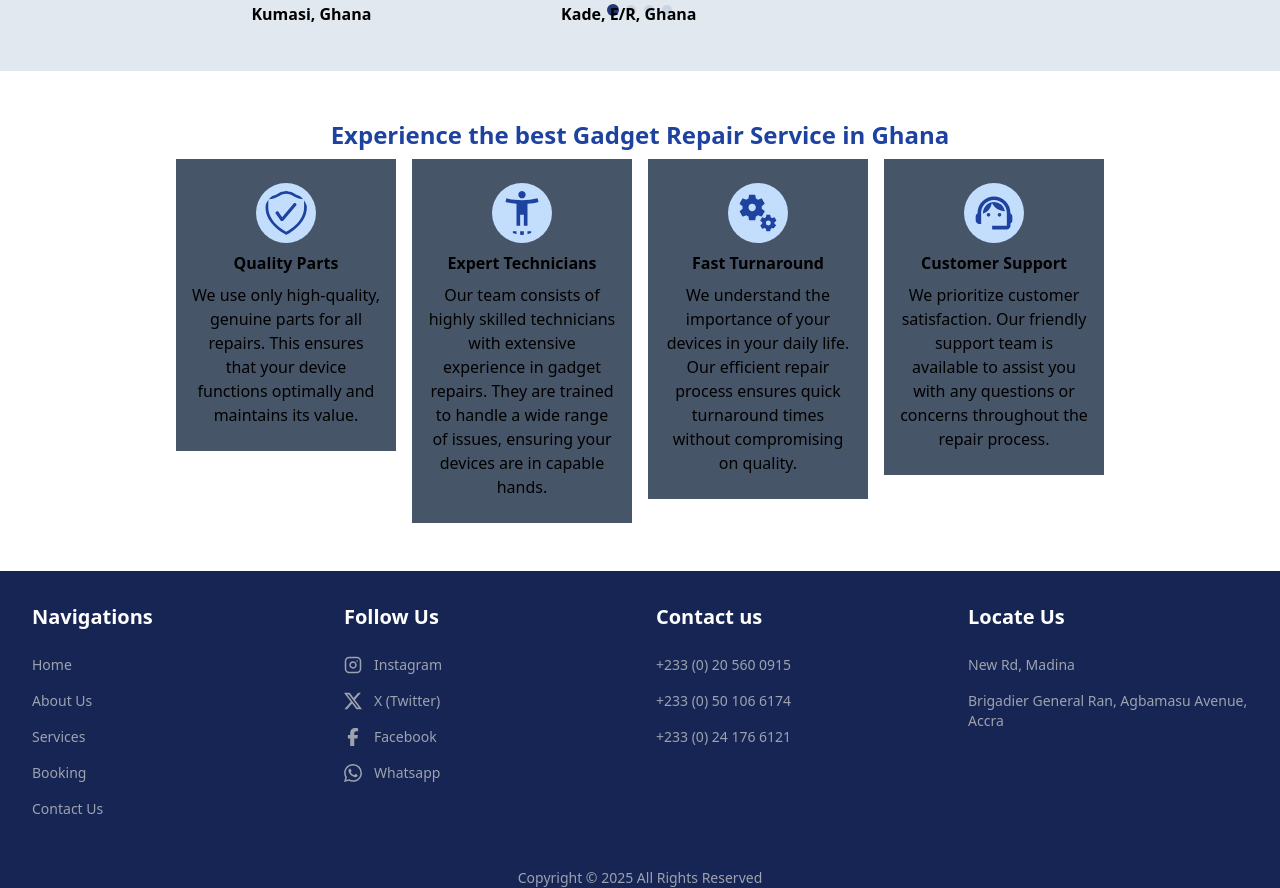
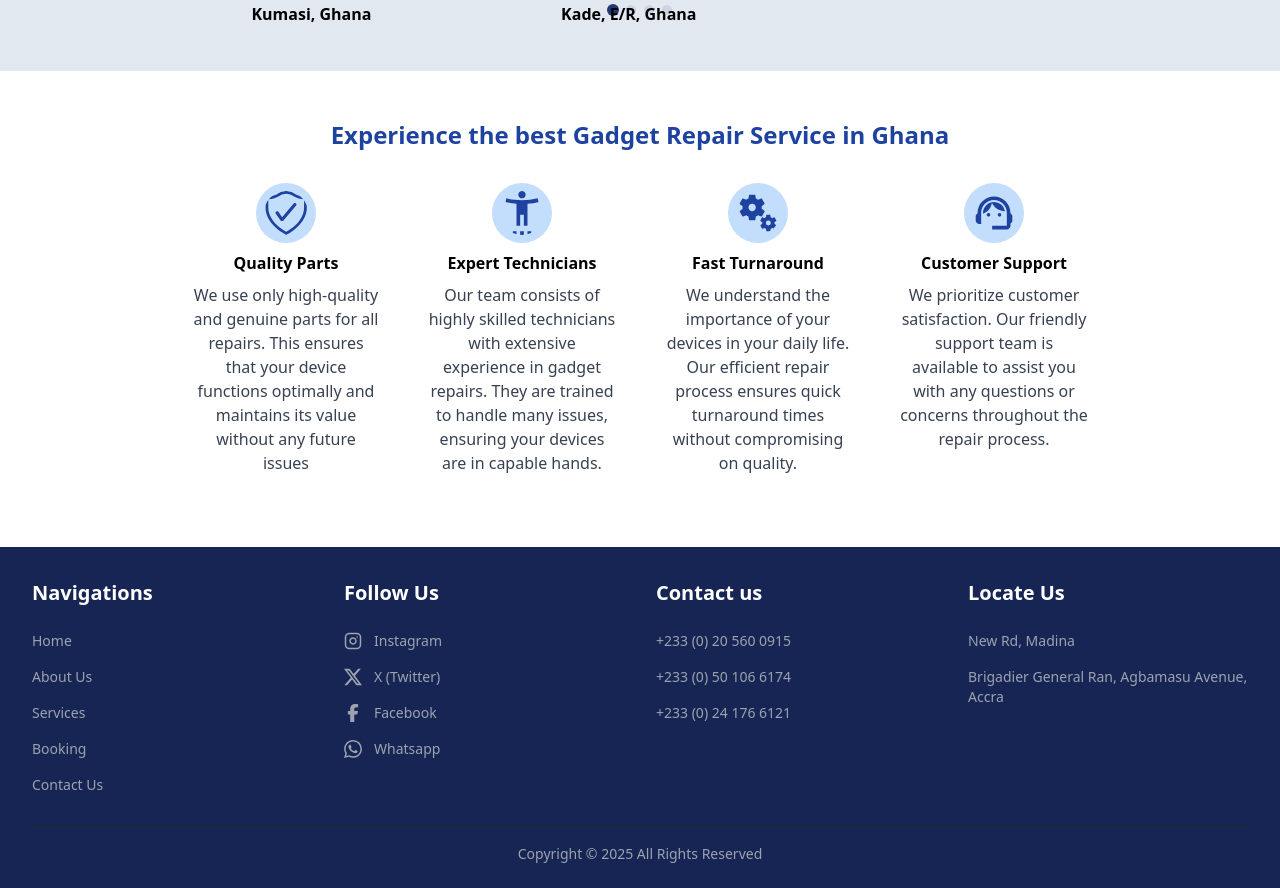
Before and after one commit to f90dErry/nextglo-repairs, a React (Vite) app: page / in a window 1280 px wide. Shown: the part 3160-4048 px from the top of the page. After the commit the page ends 4024 px from the top, so only its background shows below. Built offline with nearby package versions, Linux system fonts and the light colour scheme.

Commit message:
last experience revamp

```diff
--- a/src/components/Experience.jsx
+++ b/src/components/Experience.jsx
@@ -9,11 +9,11 @@ const Experience = () => {
 
       <div className='flex flex-col md:flex-row gap-4'>
         {experience.map((item, index) => (
-          <div key={index} className='md:w-1/4 h-auto'>
-            <div className='flex flex-col items-center justify-center gap-2 px-4 py-6 bg-slate-600'>
+          <div key={index} className='md:w-1/4'>
+            <div className='flex flex-col items-center justify-center gap-2 px-4 py-6'>
               <item.icon className='text-6xl rounded-full p-2 text-blue-800 bg-blue-200' />
               <h4 className='font-semibold'>{item.title}</h4>
-              <p className='text-center'>{item.text}</p>
+              <p className='text-center text-gray-700'>{item.text}</p>
             </div>
           </div>
         ))}
--- a/src/data.js
+++ b/src/data.js
@@ -238,12 +238,12 @@ export const notes = [
 export const experience = [
   {
     title: 'Quality Parts',
-    text: 'We use only high-quality, genuine parts for all repairs. This ensures that your device functions optimally and maintains its value.',
+    text: 'We use only high-quality and genuine parts for all repairs. This ensures that your device functions optimally and maintains its value without any future issues',
     icon: VscWorkspaceTrusted,
   },
   {
     title: 'Expert Technicians',
-    text: 'Our team consists of highly skilled technicians with extensive experience in gadget repairs. They are trained to handle a wide range of issues, ensuring your devices are in capable hands.',
+    text: 'Our team consists of highly skilled technicians with extensive experience in gadget repairs. They are trained to handle many issues, ensuring your devices are in capable hands.',
     icon: MdOutlineSettingsAccessibility,
   },
 
```
